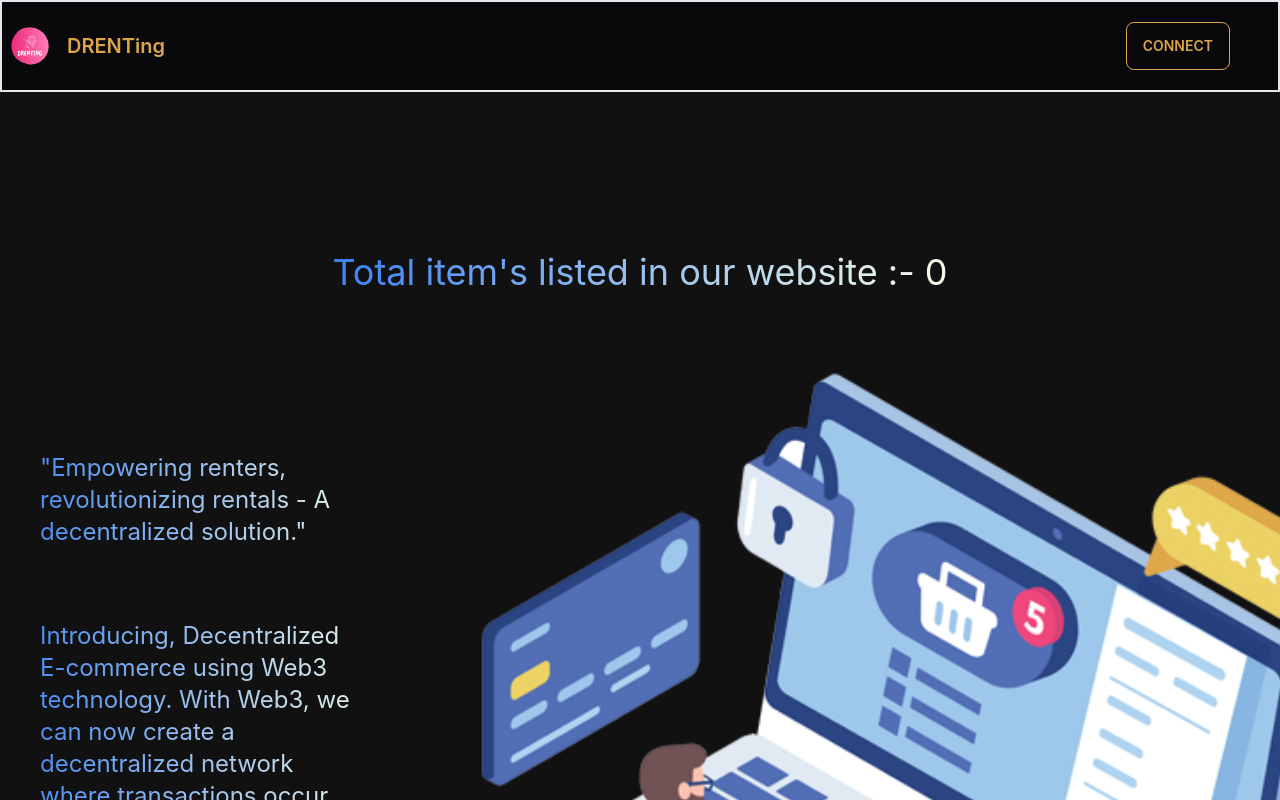
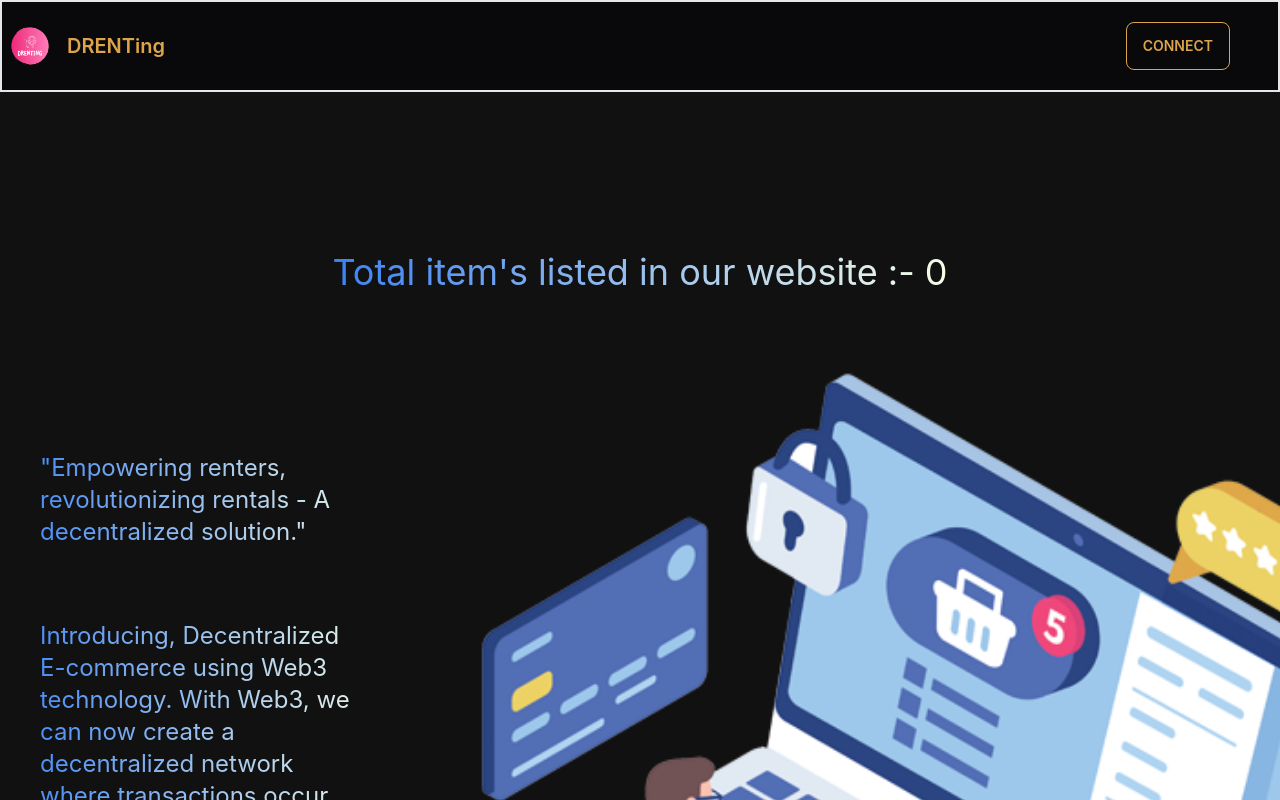
Before and after one commit to Trymbakmahant/DRENTing, a React (Create React App) app in the folder client/: page / in a window 1280 px wide. Shown: the top 800 px of the page. Built offline with nearby package versions, Linux system fonts and the light colour scheme; no server answers.

Commit message:
Update home.js

```diff
--- a/client/src/components/Pages/home.js
+++ b/client/src/components/Pages/home.js
@@ -82,7 +82,9 @@ function Home() {
             </button>
             </div>
           </p>
-          <img className="pl-20" src={image} alt="" />
+
+          <img className=" pl-20 mr-10" src={image} alt="" />
+
         </div>
         <p className="text-6xl   bg-clip-text text-transparent bg-gradient-to-r from-blue-500 to-lime-50 pt-20	pl-40">
           Build on ... " Superfluid"
```
